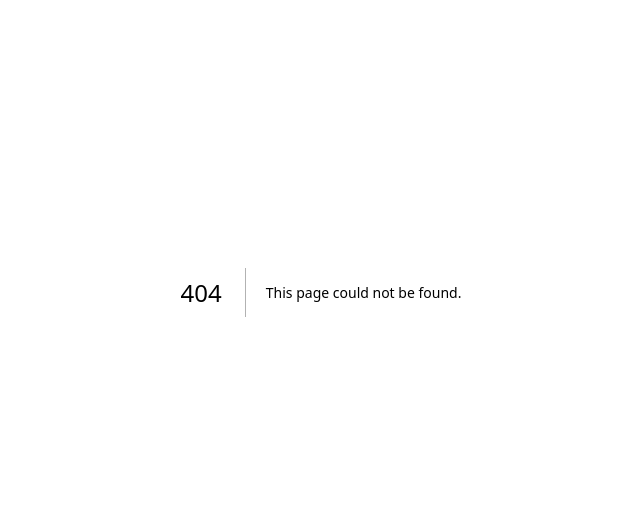
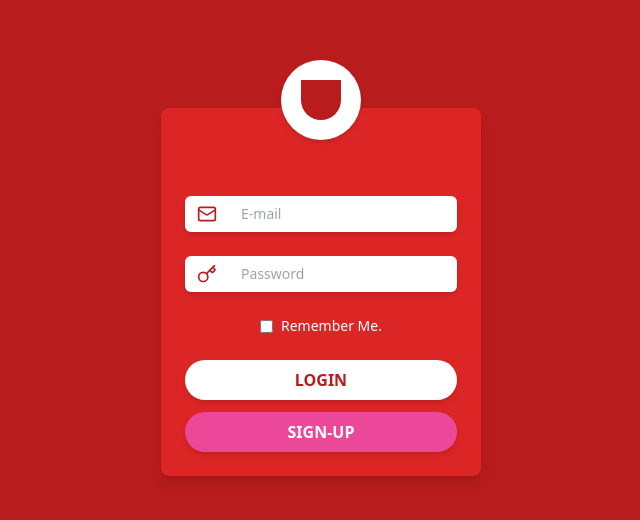
Before and after one commit to mdsajalali/blood-donor-app, a Next.js app: page /login in a window 1280 px wide. Before the commit this address had no page. Shown: the part 108-628 px from the top of the page, without its empty margins (319-959 px from the left). Built offline with nearby package versions, Linux system fonts and the light colour scheme.

Commit message:
add: login

```diff
--- /dev/null
+++ b/src/app/login/page.tsx
@@ -0,0 +1,60 @@
+import { Key, Mail } from "lucide-react";
+import React from "react";
+
+export default function Login() {
+  return (
+    <div className="flex items-center justify-center min-h-screen bg-red-700">
+      <div className="w-80 bg-red-600 rounded-lg p-6 relative shadow-lg">
+        {/* Drop Icon */}
+        <div className="absolute top-[-3rem] left-1/2 transform -translate-x-1/2 w-20 h-20 rounded-full bg-white flex items-center justify-center shadow-md">
+          <div className="w-10 h-10 bg-red-700 rounded-b-full"></div>
+        </div>
+
+        {/* <Image src="/blood.png" alt="blood" width={200} height={200} /> */}
+
+        {/* Form Section */}
+        <form className="mt-16 space-y-6">
+          {/* Email Input */}
+          <div className="flex items-center bg-white text-red-700 rounded-md shadow-md">
+            <span className="px-3 text-lg">
+              <Mail size={20} />
+            </span>
+            <input
+              type="email"
+              placeholder="E-mail"
+              className="flex-1 py-2 px-3 bg-transparent border-none outline-none text-sm"
+            />
+          </div>
+
+          {/* Password Input */}
+          <div className="flex items-center bg-white text-red-700 rounded-md shadow-md">
+            <span className="px-3 text-lg">
+              <Key size={20} />
+            </span>
+            <input
+              type="password"
+              placeholder="Password"
+              className="flex-1 py-2 px-3 bg-transparent border-none outline-none text-sm"
+            />
+          </div>
+
+          {/* Remember Me */}
+          <div className="flex items-center justify-center space-x-2 text-white text-sm">
+            <input type="checkbox" className="rounded-sm" />
+            <label>Remember Me.</label>
+          </div>
+
+          {/* Buttons */}
+          <div className="space-y-3">
+            <button className="w-full py-2 bg-white text-red-700 rounded-full shadow-md font-semibold">
+              LOGIN
+            </button>
+            <button className="w-full py-2 bg-pink-500 text-white rounded-full shadow-md font-semibold">
+              SIGN-UP
+            </button>
+          </div>
+        </form>
+      </div>
+    </div>
+  );
+}
--- a/src/app/page.tsx
+++ b/src/app/page.tsx
@@ -1,3 +1,9 @@
+import Login from "./login/page";
+
 export default function page() {
-  return <div className="text-center py-2">Blood Donor App</div>;
+  return (
+    <>
+      <Login />
+    </>
+  );
 }
```
Also changed, not shown: package.json (+5 -4 lines), public/blood.png (added), 1 other file (tests, documents, lock files or other folders).
